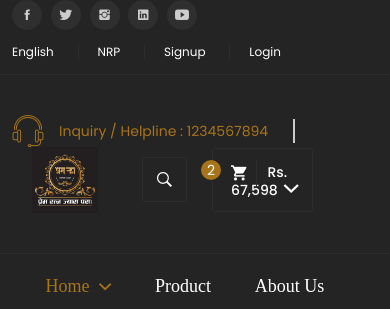
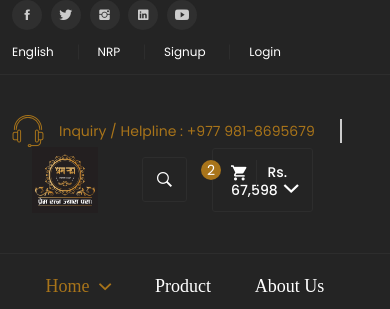
Before and after one commit to itsmesajan/preamratnajyasa, a PHP site: page /index.php in a window 390 px wide; the page is wider, and only the part inside the window is pictured. Shown: the top 309 px of that part. Run offline with PHP 8.4, Linux system fonts and the light colour scheme; some libraries are stand-ins or nearby versions.

Commit message:
update phone number

```diff
--- a/includes/footer.php
+++ b/includes/footer.php
@@ -7,7 +7,7 @@
                 <h3>About Prem Ratna Jyasa Pasa:</h3>
                 <div class="footer_contact">
                   <p>Address : Tabahal, Kumaripati, Lalitpur</p>
-                  <p>Phone : <a href="tel:(+91)888888885555">(+91)888888885555</a></p>
+                  <p>Phone : <a href="tel:+977 981-8695679">+977 981-8695679</a></p>
                   <p>Email : PremRatnaJyasa@gmail.com</p>
                   <ul>
                     <li><a href="#"><i class="ion-social-facebook"></i></a></li>
--- a/includes/header.php
+++ b/includes/header.php
@@ -82,7 +82,7 @@
                             <img src="images/icon/icon_phone.png" alt="">
                         </div>
                         <div class="contact_box">
-                            <p>Inquiry / Helpline : <a href="tel: 1234567894">1234567894</a></p>
+                            <p>Inquiry / Helpline : <a href="tel: +977 981-8695679">+977 981-8695679</a></p>
                         </div>
                     </div>
                 </div>
```
